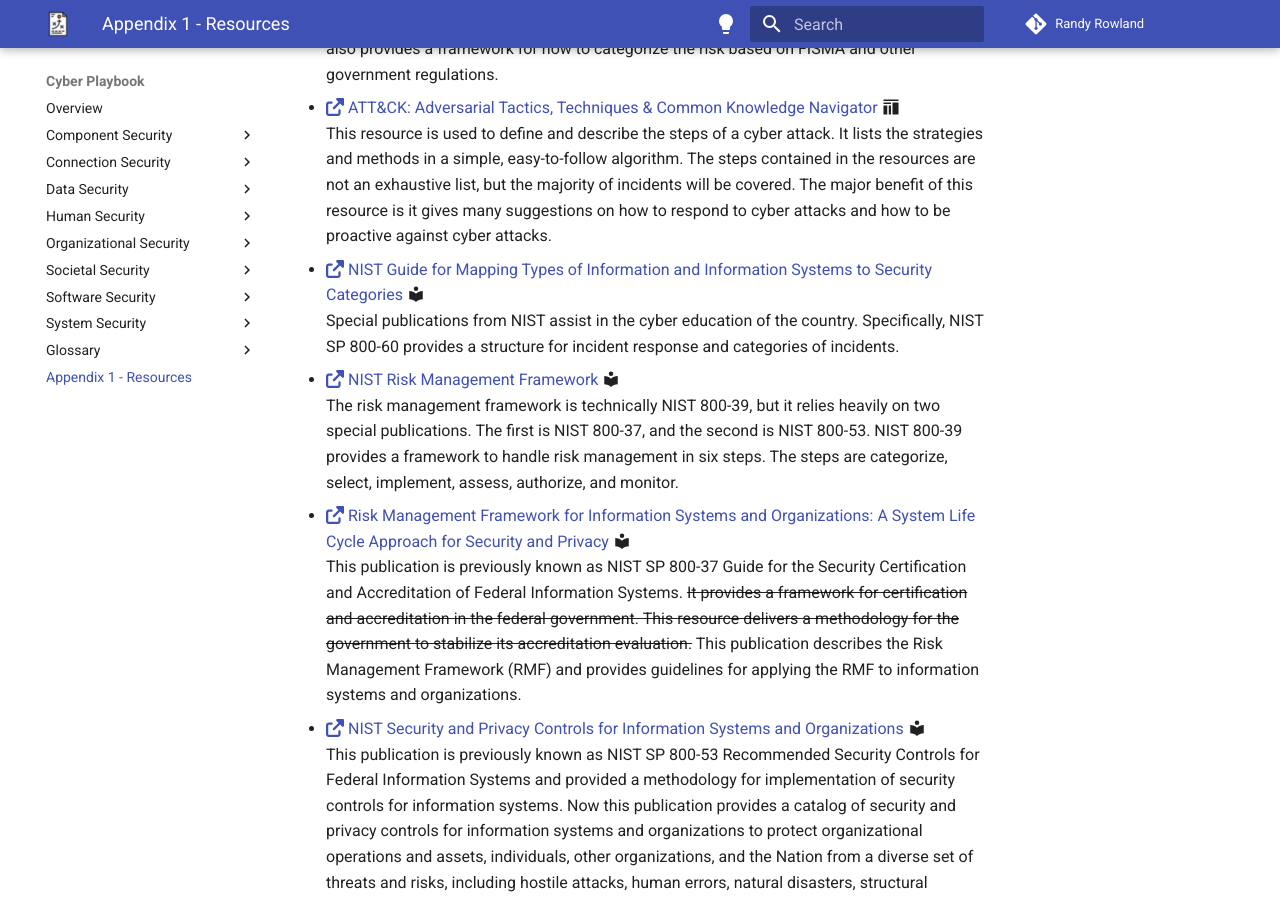
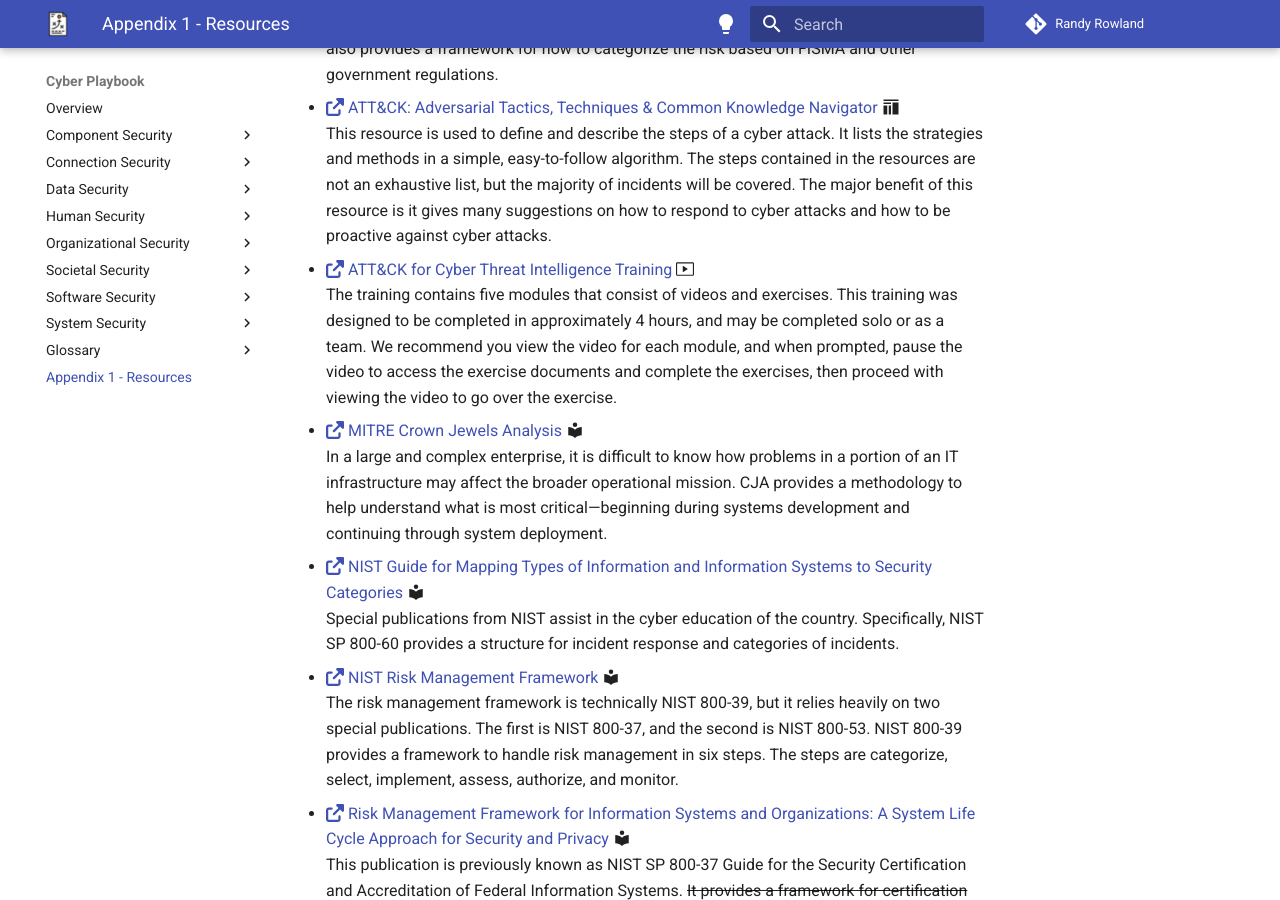
Before and after one commit to rowland007/Cyber-Playbook, an MkDocs documentation site: the page built from docs/resources.md, in a window 1280 px wide and 900 px high, scrolled down 593 px. Built offline with MkDocs 1.6.1 and Material for MkDocs 9.7.7, drawn with Linux system fonts in a browser that asks for light colours.

Commit message:
Add new links
new resources for MITRE and ATT&CK

```diff
--- a/docs/resources.md
+++ b/docs/resources.md
@@ -11,6 +11,12 @@
 
 - [:fontawesome-solid-external-link-alt: ATT&CK: Adversarial Tactics, Techniques & Common Knowledge Navigator](https://mitre-attack.github.io/attack-navigator/) :material-chart-tree:
 This resource is used to define and describe the steps of a cyber attack. It lists the strategies and methods in a simple, easy-to-follow algorithm. The steps contained in the resources are not an exhaustive list, but the majority of incidents will be covered. The major benefit of this resource is it gives many suggestions on how to respond to cyber attacks and how to be proactive against cyber attacks.
+
+- [:fontawesome-solid-external-link-alt: ATT&CK for Cyber Threat Intelligence Training](https://attack.mitre.org/resources/training/cti/) :octicons-video-24:
+The training contains five modules that consist of videos and exercises. This training was designed to be completed in approximately 4 hours, and may be completed solo or as a team. We recommend you view the video for each module, and when prompted, pause the video to access the exercise documents and complete the exercises, then proceed with viewing the video to go over the exercise.
+
+- [:fontawesome-solid-external-link-alt: MITRE Crown Jewels Analysis](https://www.mitre.org/publications/systems-engineering-guide/enterprise-engineering/systems-engineering-for-mission-assurance/crown-jewels-analysis) :material-library:
+In a large and complex enterprise, it is difficult to know how problems in a portion of an IT infrastructure may affect the broader operational mission. CJA provides a methodology to help understand what is most critical—beginning during systems development and continuing through system deployment.
 
 - [:fontawesome-solid-external-link-alt: NIST Guide for Mapping Types of Information and Information Systems to Security Categories](https://csrc.nist.gov/publications/detail/sp/800-60/vol-1-rev-1/final) :material-library:
 Special publications from NIST assist in the cyber education of the country. Specifically, NIST SP 800-60 provides a structure for incident response and categories of incidents.
```
